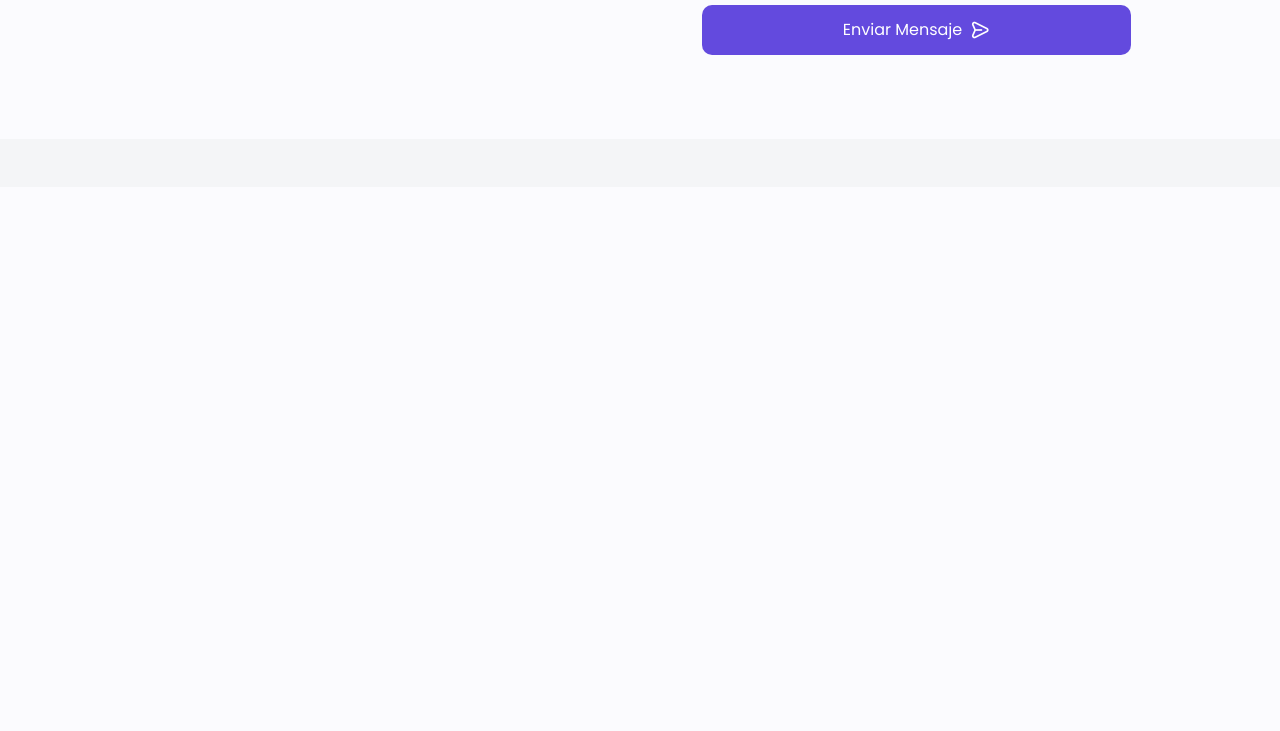
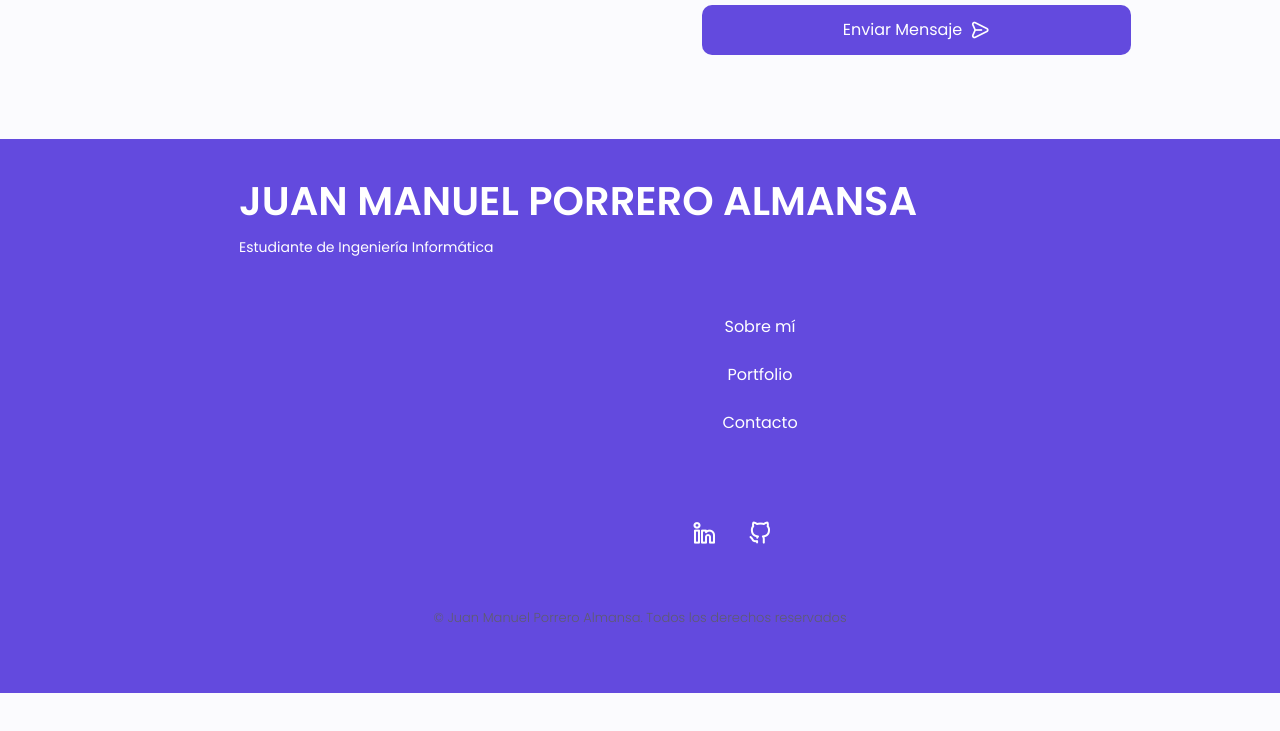
Before and after one commit to juanma1501/Portfolio-Personal-Responsive, a plain HTML site: page index.html in a window 1280 px wide. Shown: the part 4782-5513 px from the top of the page. Before the commit the page ends 5017 px from the top, so only its background shows below. Drawn offline with nearby package versions, Linux system fonts and the light colour scheme.

Commit message:
Footer HECHO

```diff
--- a/css/style.css
+++ b/css/style.css
@@ -1192,3 +1192,69 @@ form textarea{
 .form_button{
   border: none;
 }
+
+
+/* ======================================== FOOTER ==========================================*/
+.footer{
+  padding: 0;
+}
+
+.footer__container{
+  row-gap: 3.5rem;
+}
+
+.footer__bg{
+  background-color: var(--first-color);
+  padding: 2rem 0 3rem;
+}
+
+.footer__title{
+  font-size: var(--h1-font-size);
+  margin-bottom: var(--mb-0-25);
+}
+
+.footer__subtitle{
+  font-size: var(--small-font-size);
+}
+
+.footer__links{
+  display: flex;
+  align-items: center;
+  flex-direction: column;
+  row-gap: 1.5rem;
+}
+
+.footer__link:hover{
+  color: var(--first-color-lighter);
+}
+
+
+.footer__socials{
+  display: flex;
+  justify-content: center;
+  font-size: 1.5rem;
+  margin-right: var(--mb-1-5);
+  column-gap: var(--mb-1);
+}
+.footer__social{
+  margin: var(--mb-0-5);
+}
+
+.footer__social:hover{
+  color: var(--first-color-lighter);
+}
+
+.footer__copy{
+  font-size: var(--smaller-font-size);
+  text-align: center;
+  color: var(--text-color);
+  margin-top: var(--mb-3);
+}
+
+
+.footer__title,
+.footer__subtitle,
+.footer__link,
+.footer__social{
+  color: #FFF;
+}
--- a/index.html
+++ b/index.html
@@ -797,7 +797,41 @@
     </main>
     <!----------------------- FOOTER ------------------------->
     <footer class="footer">
+        <div class="footer__bg">
+            <div class="footer__container container grid">
 
+                <div>
+                    <h1 class="footer__title"> JUAN MANUEL PORRERO ALMANSA</h1>
+                    <span class="footer__subtitle"> Estudiante de Ingeniería Informática </span>
+                </div>
+
+                <ul class="footer__links">
+                    <li>
+                        <a href="#about" class="footer__link"> Sobre mí </a>
+                    </li>
+
+                    <li>
+                        <a href="#portfolio" class="footer__link"> Portfolio </a>
+                    </li>
+
+                    <li>
+                        <a href="#contact" class="footer__link"> Contacto </a>
+                    </li>
+                </ul>
+
+                <div class="footer__socials">
+                    <a href="" target="_blank" class="footer__social" id="myLinkedIn">
+                        <i class="uil uil-linkedin-alt"></i>
+                    </a>
+
+                    <a href="" target="_blank" class="footer__social" id="myGitHub">
+                        <i class="uil uil-github-alt"></i>
+                    </a>
+                </div>
+            </div>
+
+            <p class="footer__copy">&#169; Juan Manuel Porrero Almansa. Todos los derechos reservados</p>
+        </div>
     </footer>
 
 <!--
```
